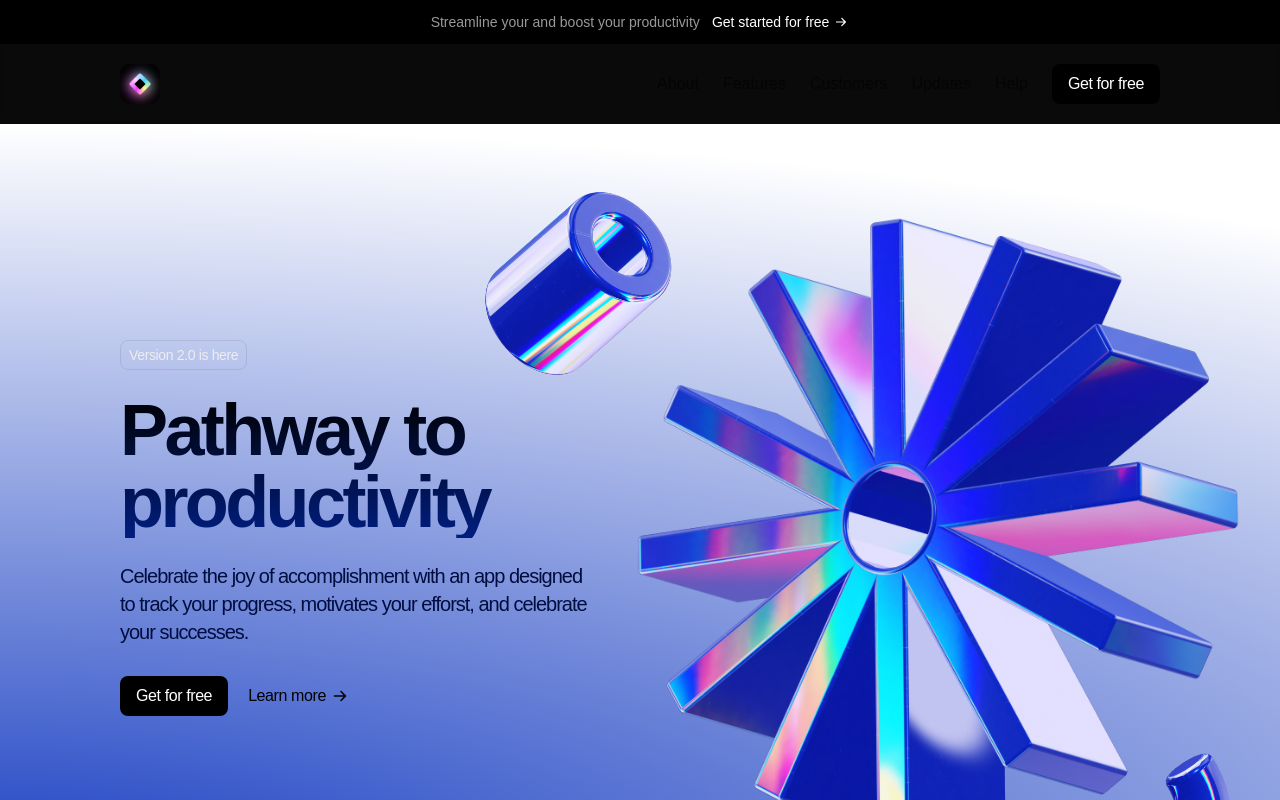
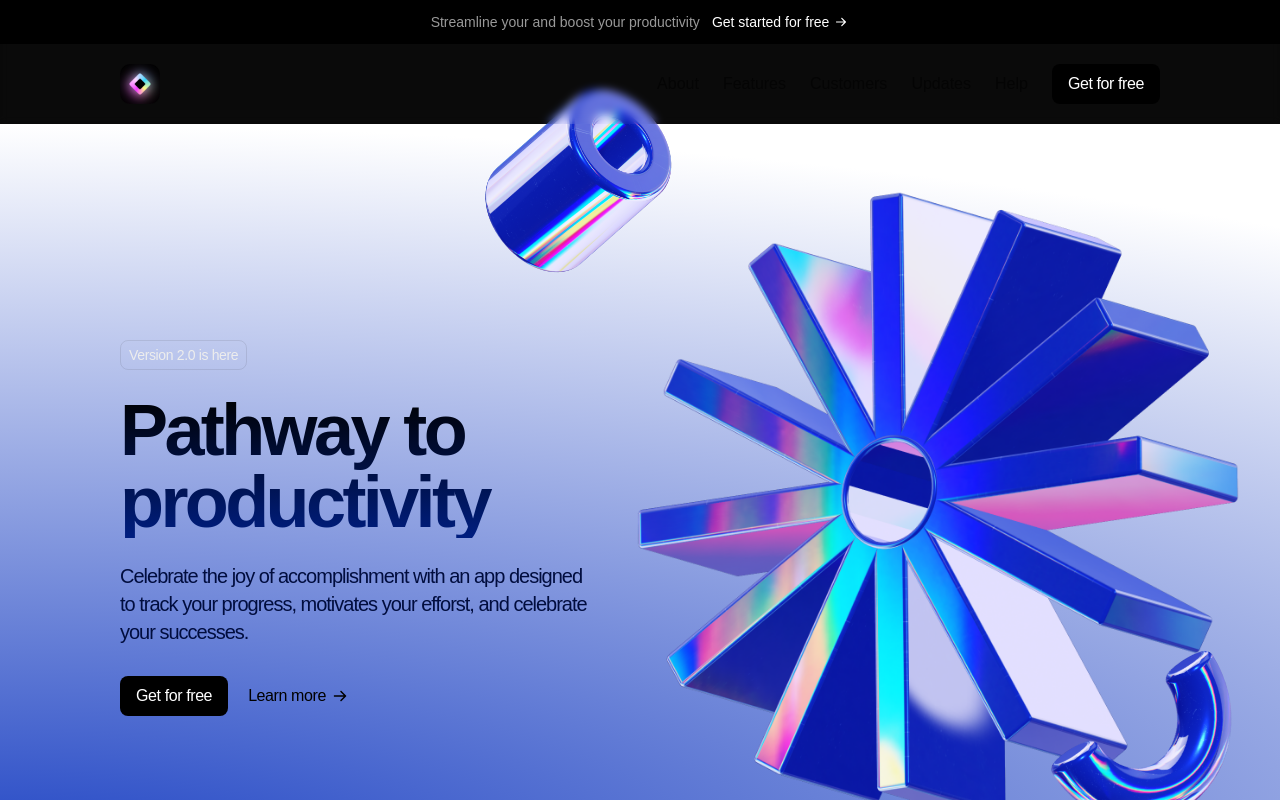
Before and after one commit to Harshalvk/Glimpse, a Next.js app: page / in a window 1280 px wide. Shown: the top 800 px of the page. Built offline with nearby package versions, Linux system fonts and the light colour scheme.

Commit message:
ADD: Animation on Hero section

```diff
--- a/src/components/Hero.tsx
+++ b/src/components/Hero.tsx
@@ -1,13 +1,36 @@
-import React from "react";
+"use client";
+import React, { useRef } from "react";
 import ArrowIcon from "@/assets/arrow-right.svg";
 import cogImage from "@/assets/cog.png";
 import cylinderImage from "@/assets/cylinder.png";
 import noodleImage from "@/assets/noodle.png";
 import Image from "next/image";
+import {
+  motion,
+  useScroll,
+  useTransform,
+  useMotionValueEvent,
+} from "framer-motion";
 
 const Hero = () => {
+  const heroRef = useRef(null);
+
+  const { scrollYProgress } = useScroll({
+    target: heroRef,
+    offset: ["start end", "end start"],
+  });
+
+  const translateY = useTransform(scrollYProgress, [0, 1], [150, -150]);
+
+  useMotionValueEvent(translateY, "change", (latestValue) =>
+    console.log(latestValue)
+  );
+
   return (
-    <section className="pt-8 pb-20 md:pt-20 md:pb-10 bg-[radial-gradient(ellipse_200%_100%_at_bottom_left,#183EC2,#FFFFFF_100%)] overflow-x-clip">
+    <section
+      ref={heroRef}
+      className="pt-8 pb-20 md:pt-20 md:pb-10 bg-[radial-gradient(ellipse_200%_100%_at_bottom_left,#183EC2,#FFFFFF_100%)] overflow-x-clip"
+    >
       <div className="container">
         <div className="md:flex items-center">
           <div className="md:w-[478px]">
@@ -31,24 +54,40 @@
             </div>
           </div>
           <div className="mt-20 md:mt-0 md:h-[648px] md:flex-1 relative">
-            <Image
-              src={cogImage}
+            <motion.img
+              src={cogImage.src}
               alt="Cog image"
-              className="md:absolute md:h-full md:w-auto md:max-w-none md:-left-6 lg:left-0"
+              className="md:absolute md:h-full md:w-auto md:max-w-none md:-left-6 lg:left-0 translate-y-[30px]"
+              animate={{
+                translateY: [-30, 30],
+              }}
+              transition={{
+                repeat: Infinity,
+                repeatType: "mirror",
+                duration: 3,
+                ease: "easeInOut",
+              }}
             />
-            <Image
-              src={cylinderImage}
+            <motion.img
+              src={cylinderImage.src}
               width={220}
               height={220}
               alt="Cylinder image"
               className="hidden md:block -top-8 -left-32 md:absolute"
+              style={{
+                translateY: translateY,
+              }}
             />
-            <Image
-              src={noodleImage}
+            <motion.img
+              src={noodleImage.src}
               width={220}
               height={220}
               alt="Noodle image"
               className="hidden lg:block absolute top-[524px] left-[448px] rotate-[30deg]"
+              style={{
+                rotate: 30,
+                translateY: translateY,
+              }}
             />
           </div>
         </div>
```
